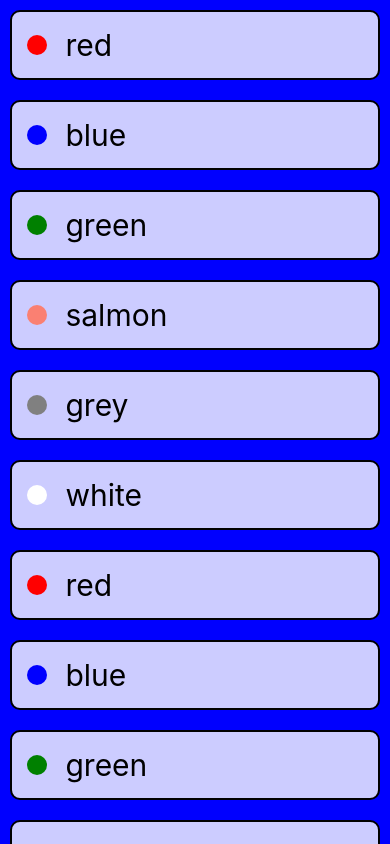
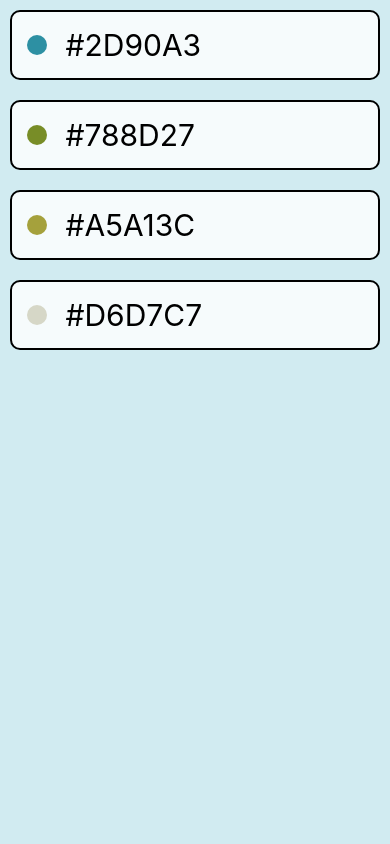
Before and after one commit to e-rojas/projectOne-react-native, a React Native app: screen / in a window 390 px wide. Built offline with nearby package versions, Linux system fonts and the light colour scheme.

Commit message:
scrolable list using FlatList component

```diff
--- a/components/ColorList.js
+++ b/components/ColorList.js
@@ -9,34 +9,27 @@ import React from 'react';
    ImageBackground,
    TouchableHighlight
   } from 'react-native' */
-  import { View,Text,StyleSheet,TouchableHighlight ,ScrollView} from 'react-native';
+  import { View,Text,StyleSheet,TouchableHighlight ,ScrollView,FlatList} from 'react-native';
   import ColorButton from './ColorButton';
 class ColorList extends React.Component {
     state = {
-        backgroundColor:'blue'
+        backgroundColor:'#D1EBF1',
+        availableColors:['#2D90A3','#788D27','#A5A13C','#D6D7C7']
      }
      changeColor(backgroundColor){
 this.setState({backgroundColor})
      }
     render() {
         // Deconstruct the state
-        const { backgroundColor} = this.state
+        const { backgroundColor,availableColors} = this.state
         return (
             <ScrollView style={[styles.container,{backgroundColor}]} >
-                <ColorButton  backgroundColor='red' onSelect={(color)=> this.changeColor(color)}/>
-                <ColorButton  backgroundColor='blue' onSelect={(color)=> this.changeColor(color)}/>
-                <ColorButton  backgroundColor='green' onSelect={(color)=> this.changeColor(color)}/>
-                <ColorButton  backgroundColor='salmon' onSelect={(color)=> this.changeColor(color)}/>
-                <ColorButton  backgroundColor='grey' onSelect={(color)=> this.changeColor(color)}/>
-                <ColorButton  backgroundColor='white' onSelect={(color)=> this.changeColor(color)}/>
-                <ColorButton  backgroundColor='red' onSelect={(color)=> this.changeColor(color)}/>
-                <ColorButton  backgroundColor='blue' onSelect={(color)=> this.changeColor(color)}/>
-                <ColorButton  backgroundColor='green' onSelect={(color)=> this.changeColor(color)}/>
-                <ColorButton  backgroundColor='salmon' onSelect={(color)=> this.changeColor(color)}/>
-                <ColorButton  backgroundColor='grey' onSelect={(color)=> this.changeColor(color)}/>
-                <ColorButton  backgroundColor='white' onSelect={(color)=> this.changeColor(color)}/>
-             {/*   <Text onPress={()=> this.changeColor('green')} style={styles.button} >Green</Text>
-               <Text onPress={()=> this.changeColor('red')} style={styles.button} >Red</Text> */}
+            <FlatList
+              data={availableColors}
+              renderItem={({ item }) => <ColorButton  backgroundColor={item} onSelect={(color)=> this.changeColor(color)}/>}
+            />
+
+
             </ScrollView>
         );
     }
@@ -57,3 +50,23 @@ const styles = StyleSheet.create({
   })
 
 export default ColorList;
+
+/*
+
+  state = {
+        backgroundColor:'blue',
+        availableColor:['yellow','red','blue']
+     }
+     changeColor(backgroundColor){
+this.setState({backgroundColor})
+     }
+    render() {
+        // Deconstruct the state
+        const { backgroundColor} = this.state
+        return (
+            <FlatList style={[styles.container,{backgroundColor}]} data={this.availableColor} >
+
+                <ColorButton  backgroundColor='red' onSelect={(color)=> this.changeColor(color)}/>
+
+            </FlatList>
+*/
```
Also changed, not shown: components/ColorListCopy.js (added, +59 -0 lines), components/List.js (added).
